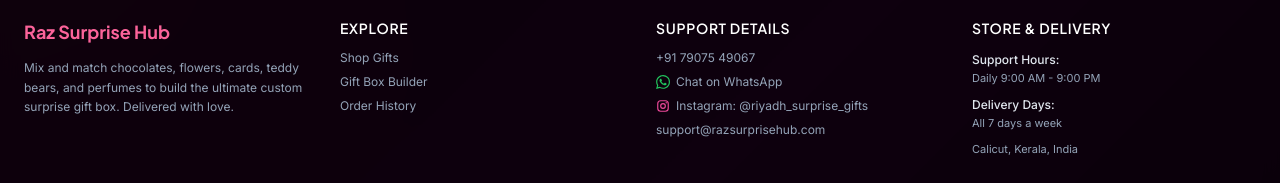
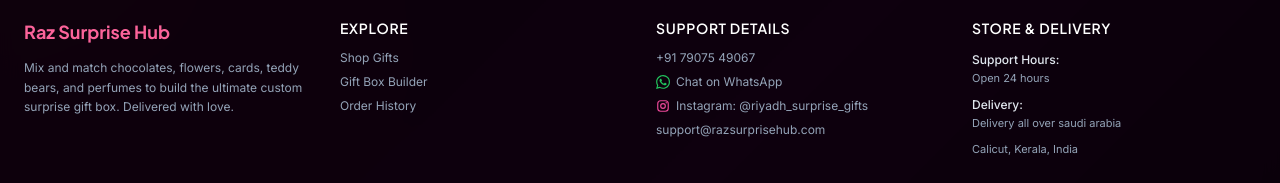
Before and after one commit to muhammedshammashere/razsurprisehub, a React (Vite) app in the folder client/: page / in a window 1280 px wide. Shown: the part 2523-2706 px from the top of the page. Built offline with nearby package versions, Linux system fonts and the light colour scheme; no server answers; the HTML template or start-up script is replaced by a standard one.

Commit message:
In footer support hours set to 24hour

```diff
--- a/client/src/components/layout/Footer.jsx
+++ b/client/src/components/layout/Footer.jsx
@@ -91,11 +91,11 @@
             <ul className="space-y-2 text-xs leading-relaxed">
               <li>
                 <span className="font-medium text-slate-900 dark:text-slate-200">Support Hours:</span>
-                <span className="block text-[11px]">Daily 9:00 AM - 9:00 PM</span>
+                <span className="block text-[11px]">Open 24 hours</span>
               </li>
               <li>
-                <span className="font-medium text-slate-900 dark:text-slate-200">Delivery Days:</span>
-                <span className="block text-[11px]">All 7 days a week</span>
+                <span className="font-medium text-slate-900 dark:text-slate-200">Delivery:</span>
+                <span className="block text-[11px]">Delivery all over saudi arabia</span>
               </li>
               <li>
                 <span className="block text-[11px]">Calicut, Kerala, India</span>
```
